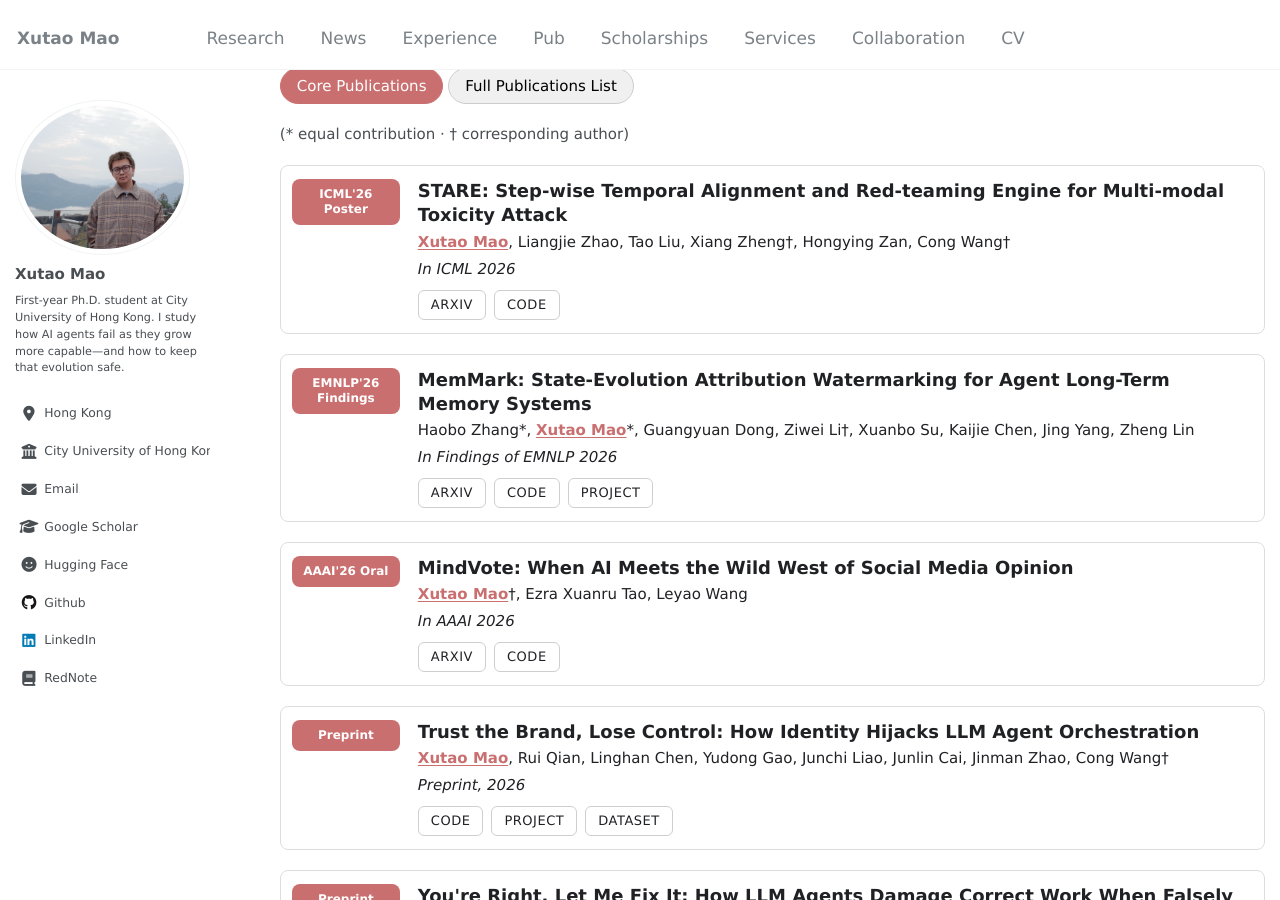
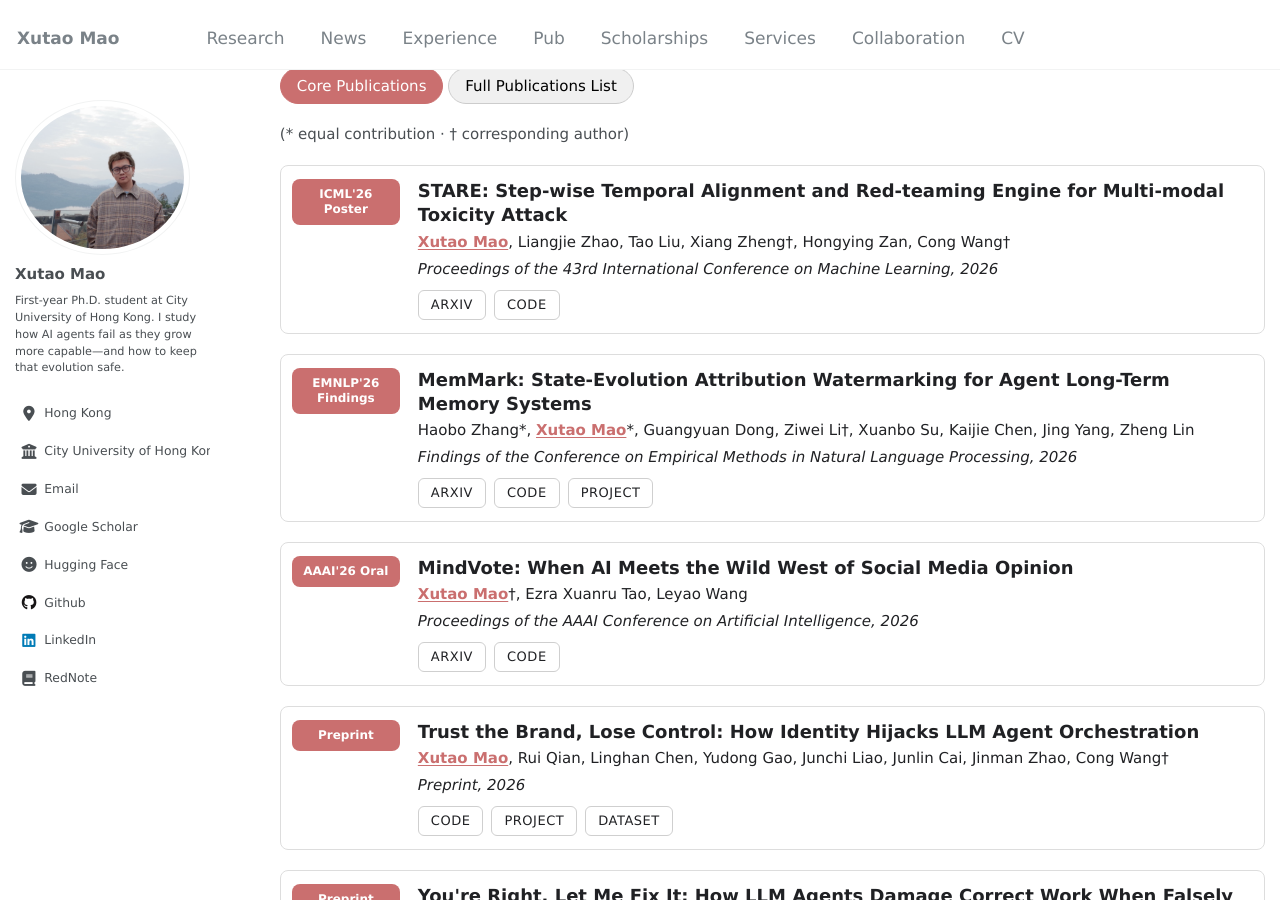
Before and after one commit to henrymao2004/henrymao2004.github.io, a Jekyll site: the page built from _pages/about.md, in a window 1280 px wide and 900 px high, scrolled down 1133 px. Built offline with Jekyll 4.4.1, drawn with Linux system fonts in a browser that asks for light colours; some web fonts are replaced.

Commit message:
Write selected venue lines as full conference names.

```diff
--- a/_pages/about.md
+++ b/_pages/about.md
@@ -74,7 +74,7 @@ Publications
     <div class="pub-entry-body">
       <strong class="pub-entry-title">STARE: Step-wise Temporal Alignment and Red-teaming Engine for Multi-modal Toxicity Attack</strong>
       <span class="pub-entry-authors"><strong>Xutao Mao</strong>, Liangjie Zhao, Tao Liu, Xiang Zheng&dagger;, Hongying Zan, Cong Wang&dagger;</span>
-      <em class="pub-entry-venue">In ICML 2026</em>
+      <em class="pub-entry-venue">Proceedings of the 43rd International Conference on Machine Learning, 2026</em>
       <div class="pub-entry-links">
         <a href="https://arxiv.org/abs/2605.00699" target="_blank">ARXIV</a>
         <a href="https://github.com/henrymao2004/STARE" target="_blank">CODE</a>
@@ -89,7 +89,7 @@ Publications
     <div class="pub-entry-body">
       <strong class="pub-entry-title">MemMark: State-Evolution Attribution Watermarking for Agent Long-Term Memory Systems</strong>
       <span class="pub-entry-authors">Haobo Zhang*, <strong>Xutao Mao</strong>*, Guangyuan Dong, Ziwei Li&dagger;, Xuanbo Su, Kaijie Chen, Jing Yang, Zheng Lin</span>
-      <em class="pub-entry-venue">In Findings of EMNLP 2026</em>
+      <em class="pub-entry-venue">Findings of the Conference on Empirical Methods in Natural Language Processing, 2026</em>
       <div class="pub-entry-links">
         <a href="https://arxiv.org/abs/2605.25002" target="_blank">ARXIV</a>
         <a href="https://github.com/zhb0119/MemMark" target="_blank">CODE</a>
@@ -105,7 +105,7 @@ Publications
     <div class="pub-entry-body">
       <strong class="pub-entry-title">MindVote: When AI Meets the Wild West of Social Media Opinion</strong>
       <span class="pub-entry-authors"><strong>Xutao Mao</strong>&dagger;, Ezra Xuanru Tao, Leyao Wang</span>
-      <em class="pub-entry-venue">In AAAI 2026</em>
+      <em class="pub-entry-venue">Proceedings of the AAAI Conference on Artificial Intelligence, 2026</em>
       <div class="pub-entry-links">
         <a href="https://arxiv.org/abs/2505.14422" target="_blank">ARXIV</a>
         <a href="https://github.com/henrymao2004/MindVote_AAAI" target="_blank">CODE</a>
```
